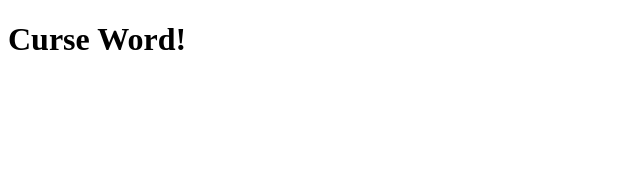
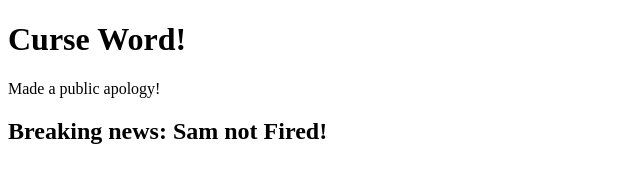
Before and after one commit to segillam/ExampleProject, a plain HTML site: page index.html in a window 1280 px wide. Shown: the whole page, without its empty margins (0-640 px from the left). Drawn offline with Linux system fonts and the light colour scheme.

Commit message:
Updatedd the files

```diff
--- a/index.html
+++ b/index.html
@@ -7,5 +7,7 @@
 </head>
 <body>
     <h1>Curse Word!</h1>
+    <p>Made a public apology!</p>
+    <h2>Breaking news: Sam not Fired!</h2>
 </body>
 </html>
```
